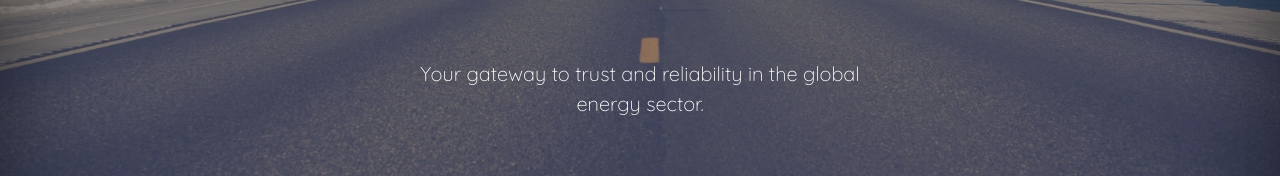
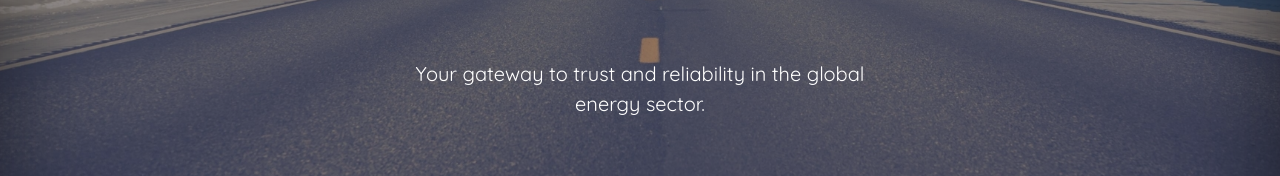
Before and after one commit to energyfidelity/energyfidelity.github.io, a plain HTML site: page index.html in a window 1280 px wide. Shown: the part 369-545 px from the top of the page. Drawn offline with nearby package versions, Linux system fonts and the light colour scheme.

Commit message:
bold caption

```diff
--- a/index.html
+++ b/index.html
@@ -26,7 +26,7 @@
         </div>
       </div><br>      <div class="inner cover">
         <h1 class="cover-heading">Energy Fidelity</h1>
-        <p class="lead cover-copy">Your gateway to trust and reliability in the global energy sector.</p>
+        <p class="lead cover-copy"><strong>Your gateway to trust and reliability in the global energy sector.</strong></p>
 <!--         <p class="lead"><button type="button" class="btn btn-lg btn-default btn-notify" data-toggle="modal" data-target="#subscribeModal">Notify Me</button></p> -->
       </div>
       <div class="mastfoot">
```
